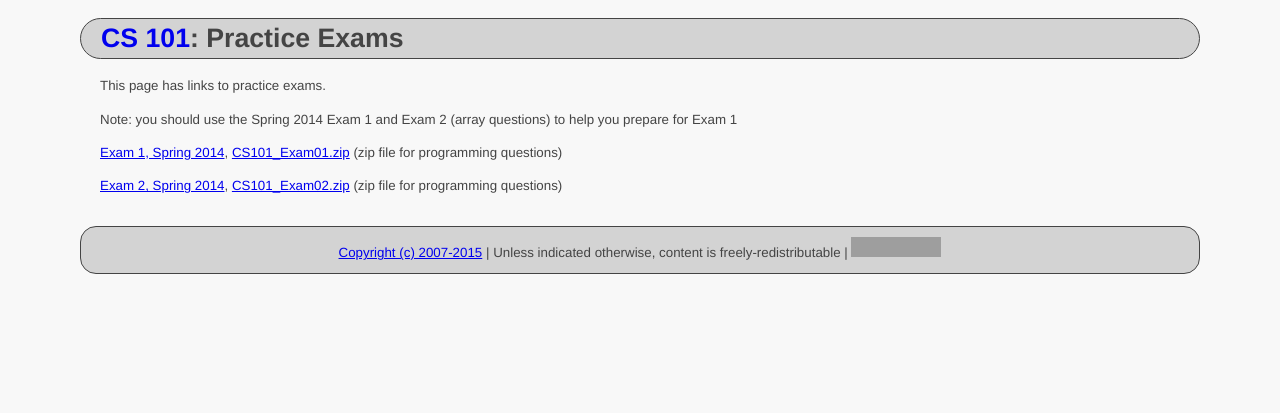
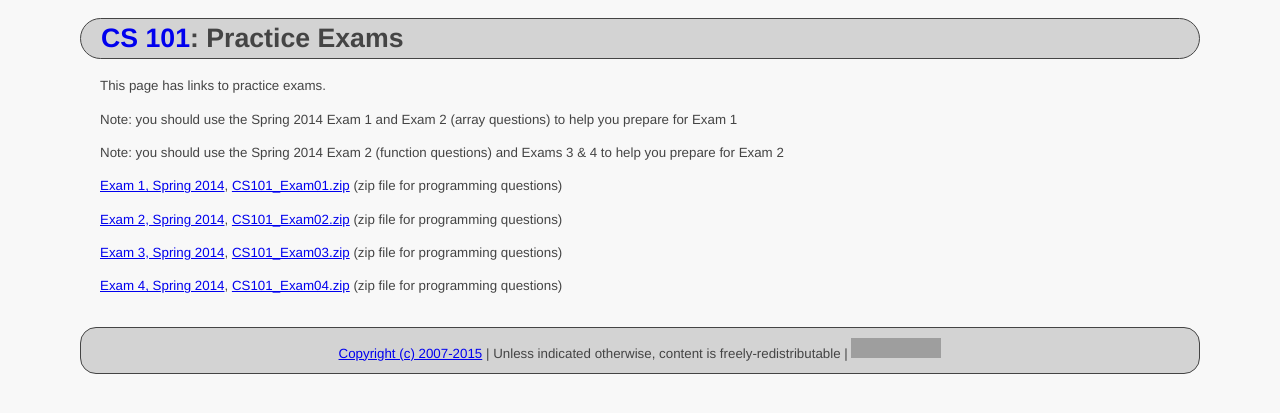
Before and after one commit to ycpcs/cs101-summer2015, a Jekyll site: the page built from practice/index.md, in a window 1280 px wide. Shown: the top 413 px of the page. Built offline with Jekyll 4.4.1, drawn with Linux system fonts in a browser that asks for light colours; Markdown is read by kramdown in place of the engine named in the settings; grey boxes are pictures that could not be loaded.

Commit message:
add practice exams
add exam 2 practice exams

```diff
--- a/practice/index.md
+++ b/practice/index.md
@@ -7,6 +7,12 @@ This page has links to practice exams.
 
 Note: you should use the Spring 2014 Exam 1 and Exam 2 (array questions) to help you prepare for Exam 1
 
+Note: you should use the Spring 2014 Exam 2 (function questions) and Exams 3 & 4 to help you prepare for Exam 2
+
 [Exam 1, Spring 2014](cs101-spring2014-exam01.pdf), [CS101\_Exam01.zip](CS101_Exam01.zip) (zip file for programming questions)
 
 [Exam 2, Spring 2014](cs101-spring2014-exam02.pdf), [CS101\_Exam02.zip](CS101_Exam02.zip) (zip file for programming questions)
+
+[Exam 3, Spring 2014](cs101-spring2014-exam03.pdf), [CS101\_Exam03.zip](CS101_Exam03.zip) (zip file for programming questions)
+
+[Exam 4, Spring 2014](cs101-spring2014-exam04.pdf), [CS101\_Exam04.zip](CS101_Exam04.zip) (zip file for programming questions)
```
Also changed, not shown: 4 other files.
